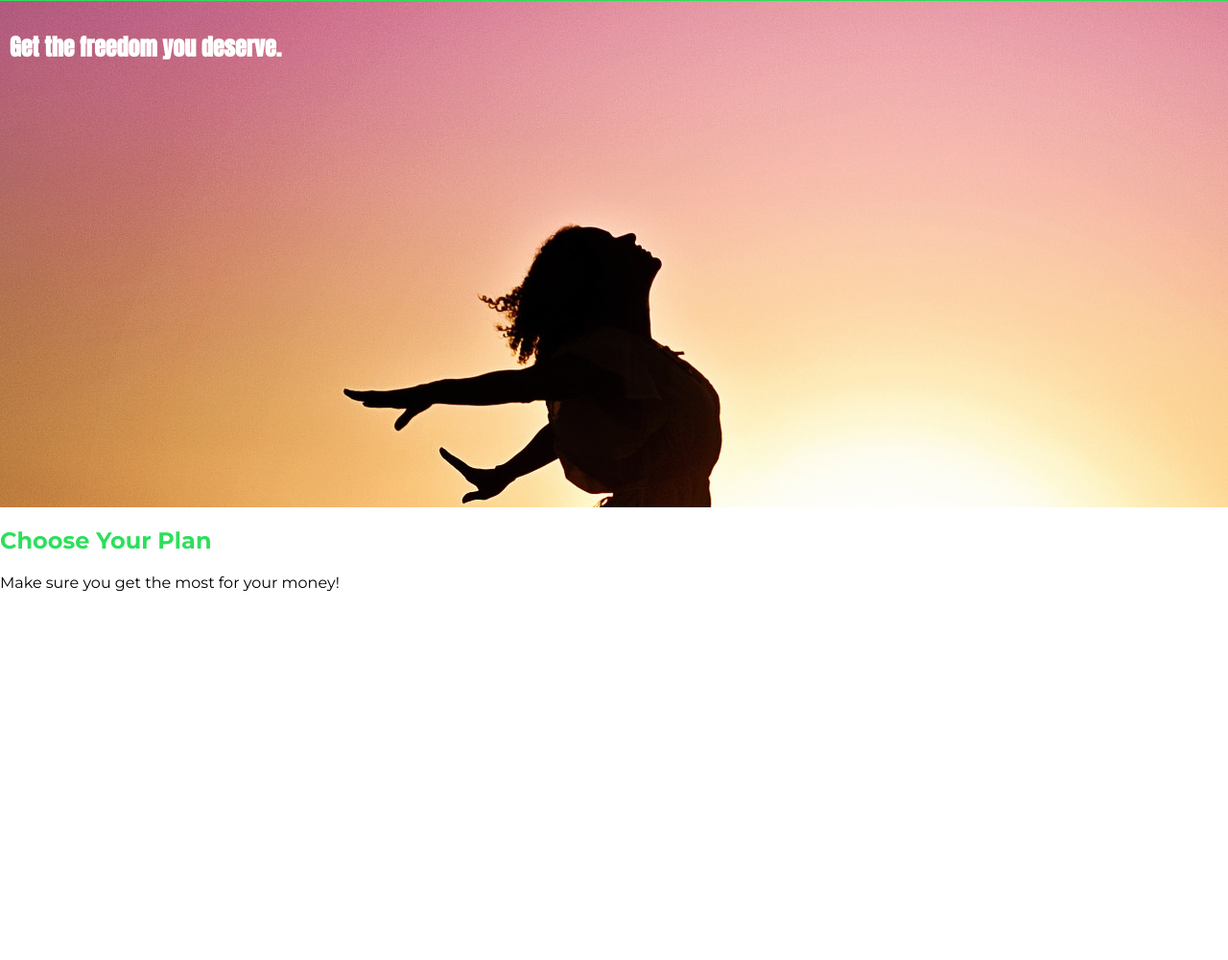
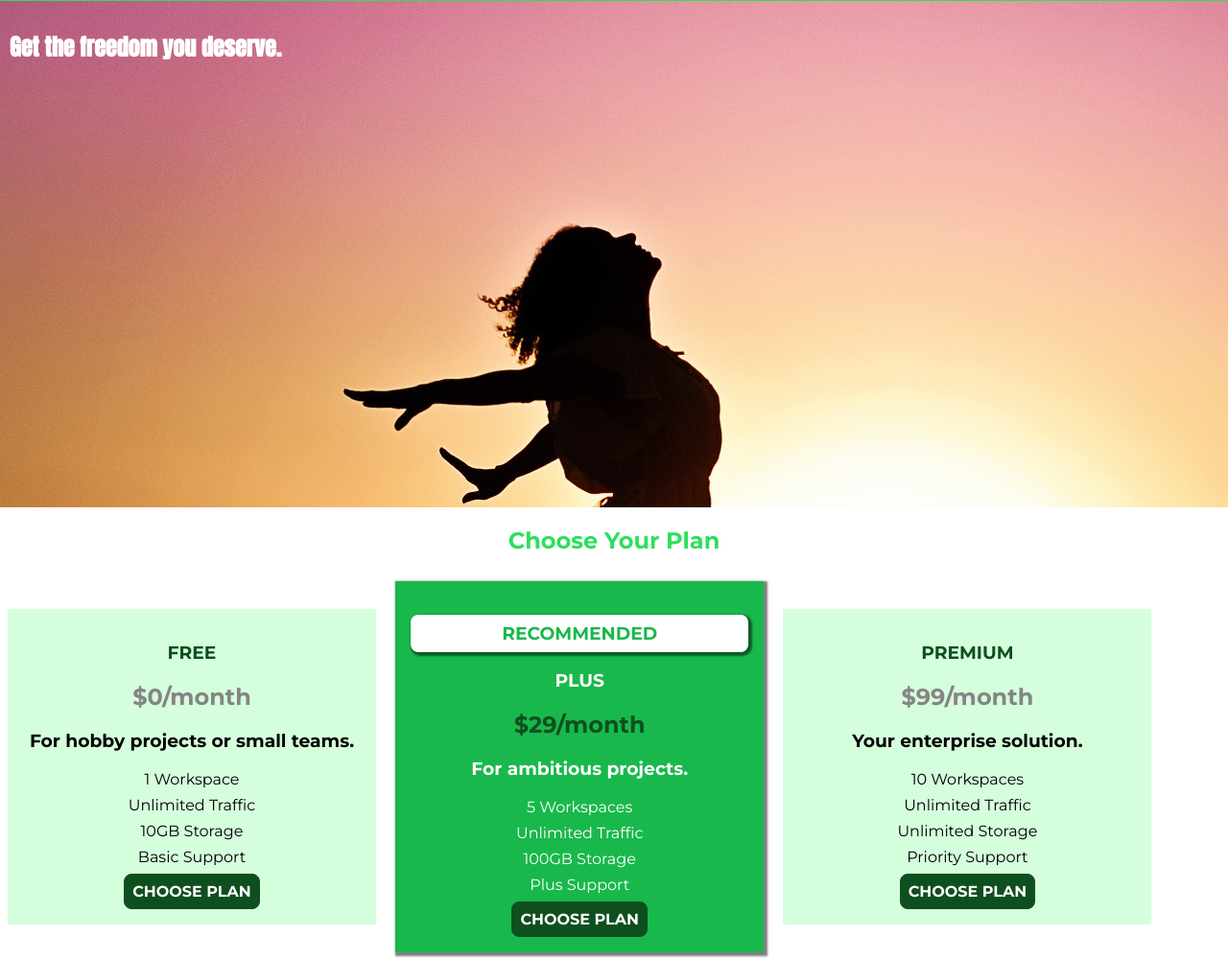
Before and after one commit to geriari/practice, a plain HTML site: page CSS_course_example_1/index.html in a window 1280 px wide. Shown: the part 42-1043 px from the top of the page at 96% size. Before the commit the page ends 800 px from the top, so only its background shows below. Drawn offline with Linux system fonts and the light colour scheme.

Commit message:
feat(add): state of the exercise after lecture 064

```diff
--- a/CSS_course_example_1/index.html
+++ b/CSS_course_example_1/index.html
@@ -38,7 +38,51 @@
         </section>
         <section id="plans">
             <h1 class="section-title">Choose Your Plan</h1>
-            <p>Make sure you get the most for your money!</p>
+            <div>
+              <article class="plan">
+                  <h1 class="plan__title">FREE</h1>
+                  <h2 class="plan__price">$0/month</h2>
+                  <h3>For hobby projects or small teams.</h3>
+                  <ul class="plan__features">
+                      <li class="plan__feature">1 Workspace</li>
+                      <li class="plan__feature">Unlimited Traffic</li>
+                      <li class="plan__feature">10GB Storage</li>
+                      <li class="plan__feature">Basic Support</li>
+                  </ul>
+                  <div>
+                      <button class="button">CHOOSE PLAN</button>
+                  </div>
+              </article>
+              <article class="plan plan--highlighted">
+                  <h1 class="plan__annotation">RECOMMENDED</h1>
+                  <h1 class="plan__title">PLUS</h1>
+                  <h2 class="plan__price">$29/month</h2>
+                  <h3>For ambitious projects.</h3>
+                  <ul class="plan__features">
+                      <li class="plan__feature">5 Workspaces</li>
+                      <li class="plan__feature">Unlimited Traffic</li>
+                      <li class="plan__feature">100GB Storage</li>
+                      <li class="plan__feature">Plus Support</li>
+                  </ul>
+                  <div>
+                      <button class="button">CHOOSE PLAN</button>
+                  </div>
+              </article>
+              <article class="plan">
+                  <h1 class="plan__title">PREMIUM</h1>
+                  <h2 class="plan__price">$99/month</h2>
+                  <h3>Your enterprise solution.</h3>
+                  <ul class="plan__features">
+                      <li class="plan__feature">10 Workspaces</li>
+                      <li class="plan__feature">Unlimited Traffic</li>
+                      <li class="plan__feature">Unlimited Storage</li>
+                      <li class="plan__feature">Priority Support</li>
+                  </ul>
+                  <div>
+                      <button class="button">CHOOSE PLAN</button>
+                  </div>
+              </article>
+          </div>
         </section>
     </main>
 </body>
--- a/CSS_course_example_1/main.css
+++ b/CSS_course_example_1/main.css
@@ -16,11 +16,79 @@ body {
 
 .section-title {
     color: #2ddf5c;
+    text-align: center;
 }
 
 #product-overview h1 {
     color: white;
     font-family: 'Anton', sans-serif;
+}
+
+.plan {
+  background: #d5ffdc;
+  text-align: center;
+  padding: 16px;
+  margin: 8px;
+  display: inline-block;
+  width: 30%;
+  vertical-align: middle;
+}
+
+.plan--highlighted {
+  background: #19b84c;
+  color: white;
+  box-shadow: 2px 2px 2px 2px rgba(0, 0, 0, 0.5);
+}
+
+.plan__annotation {
+  background: white;
+  color: #19b84c;
+  padding: 8px;
+  box-shadow: 2px 2px 2px 2px rgba(0, 0, 0, 0.5);
+  border-radius: 8px;
+}
+
+.plan__title {
+  color: #0e4f1f;
+}
+
+.plan__price {
+  color: #858585;
+}
+
+.plan--highlighted .plan__title {
+  color: white;
+}
+
+.plan--highlighted .plan__price {
+  color: #0e4f1f
+}
+
+.plan__features {
+  list-style-type: none;
+  margin: 0;
+  padding: 0;
+}
+
+.plan__feature {
+  margin: 8px 0;
+}
+
+.button {
+  background: #0e4f1f;
+  color: white;
+  font: inherit;
+  border: 1.5px solid #0e4f1f;
+  padding: 8px;
+  border-radius: 8px;
+  font-weight: bold;
+  cursor: pointer;
+}
+
+.button:hover,
+.button:active {
+  background: white;
+  color: #0e4f1f;
 }
 
 /* h1 {
```
